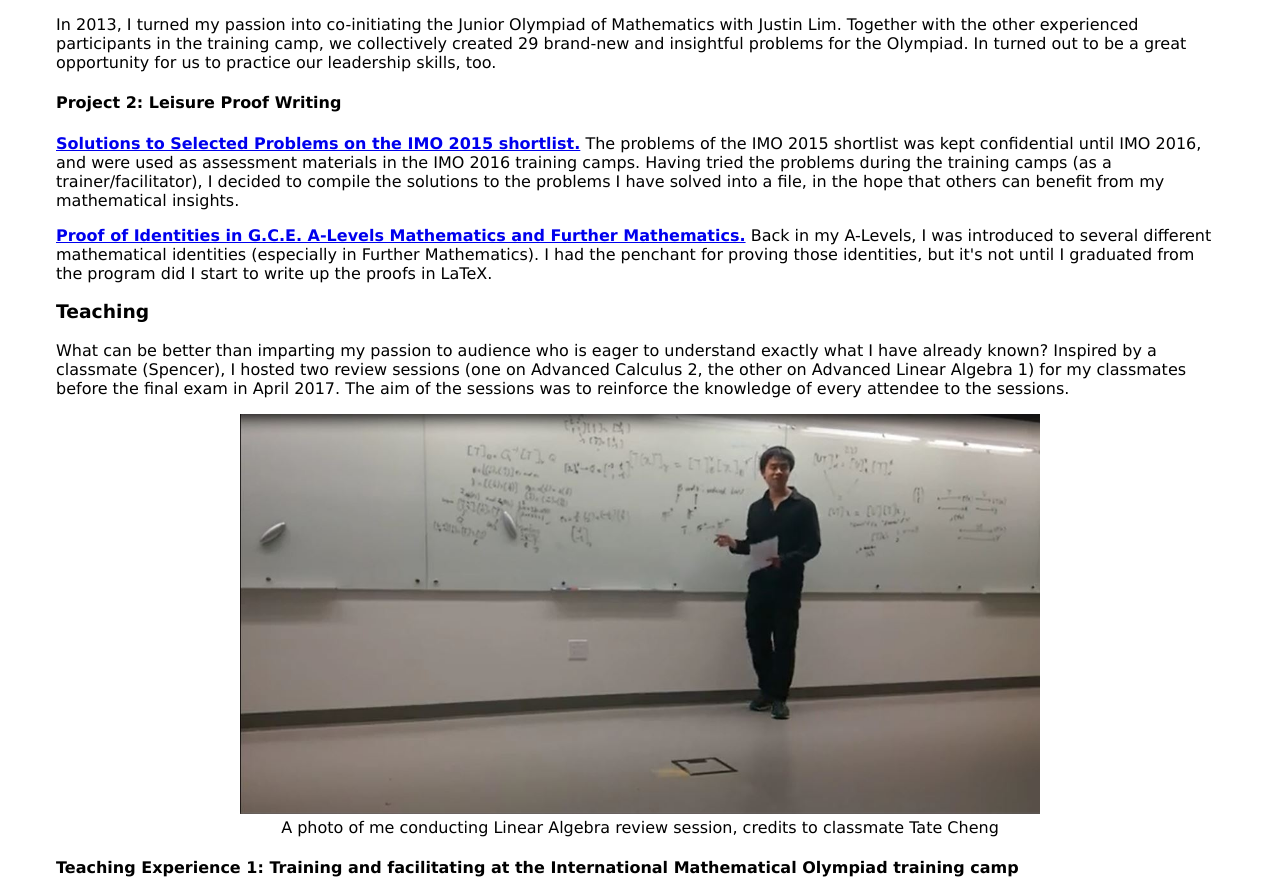
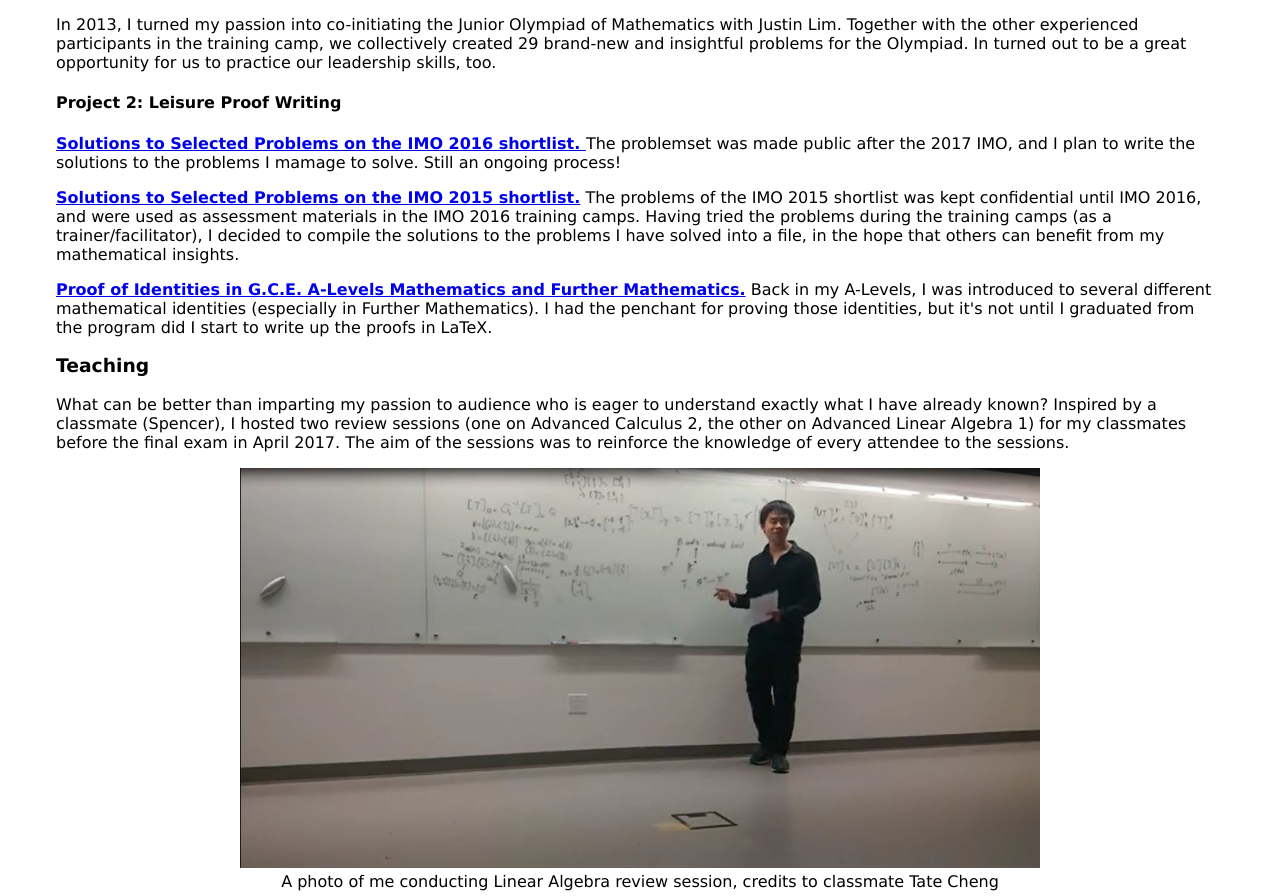
Before and after one commit to Anzoteh96/anzoteh96.github.io, a plain HTML site: page index.html in a window 1280 px wide. Shown: the part 820-1716 px from the top of the page. Drawn offline with Linux system fonts and the light colour scheme.

Commit message:
Update index.html

```diff
--- a/index.html
+++ b/index.html
@@ -88,6 +88,11 @@
     </p>
     <h4>Project 2: Leisure Proof Writing</h4>
     <p>
+        <b><a href="https://github.com/Anzoteh96/Math-Proofs/blob/master/imo2016_sl.pdf">Solutions to Selected Problems on the IMO 2016 shortlist. </a></b>
+        The problemset was made public after the 2017 IMO, and I plan to write the solutions to the problems I mamage to solve.
+        Still an ongoing process!
+    </p>
+    <p>
         <b><a href="https://anzoteh96.files.wordpress.com/2016/06/imo-2015-sl.pdf">Solutions to Selected Problems on the IMO 2015 shortlist.</a></b>
         The problems of the IMO 2015 shortlist was kept confidential until IMO 2016, and were used as assessment materials in the IMO 2016 training camps.
         Having tried the problems during the training camps (as a trainer/facilitator), I decided to compile the solutions to the problems I have solved into a file,
```
